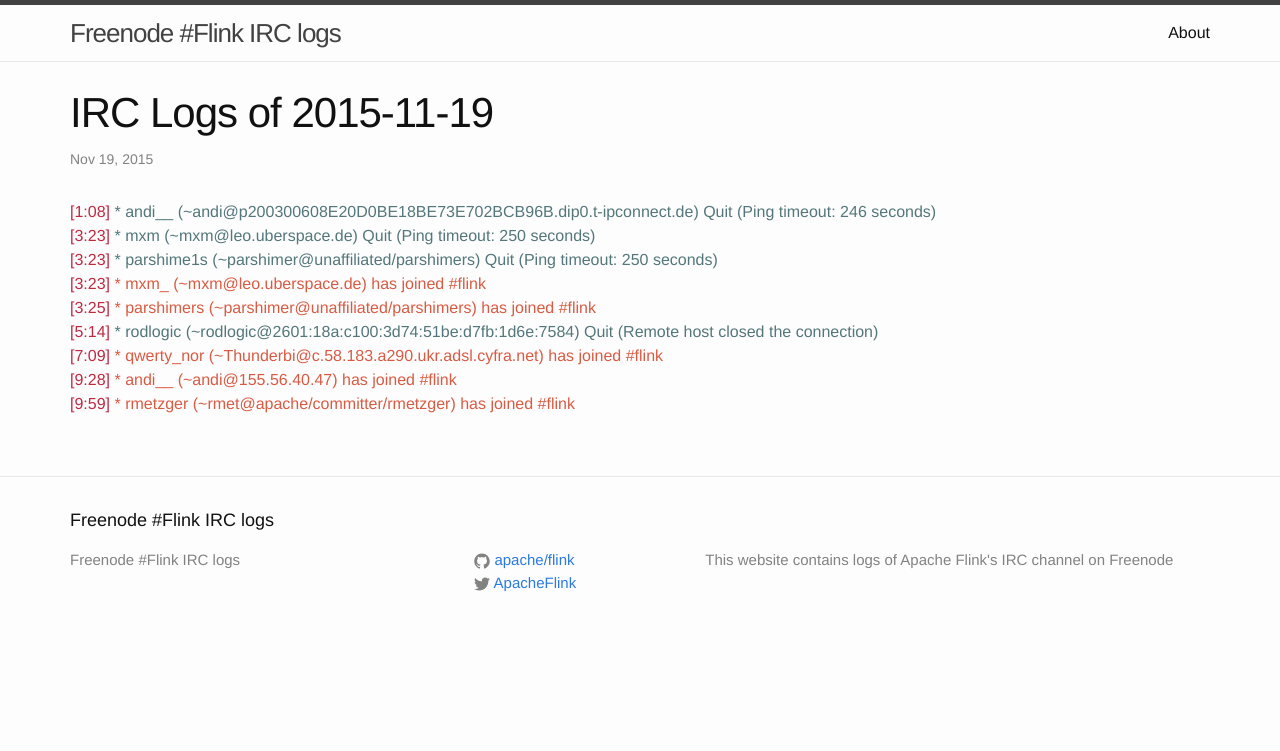
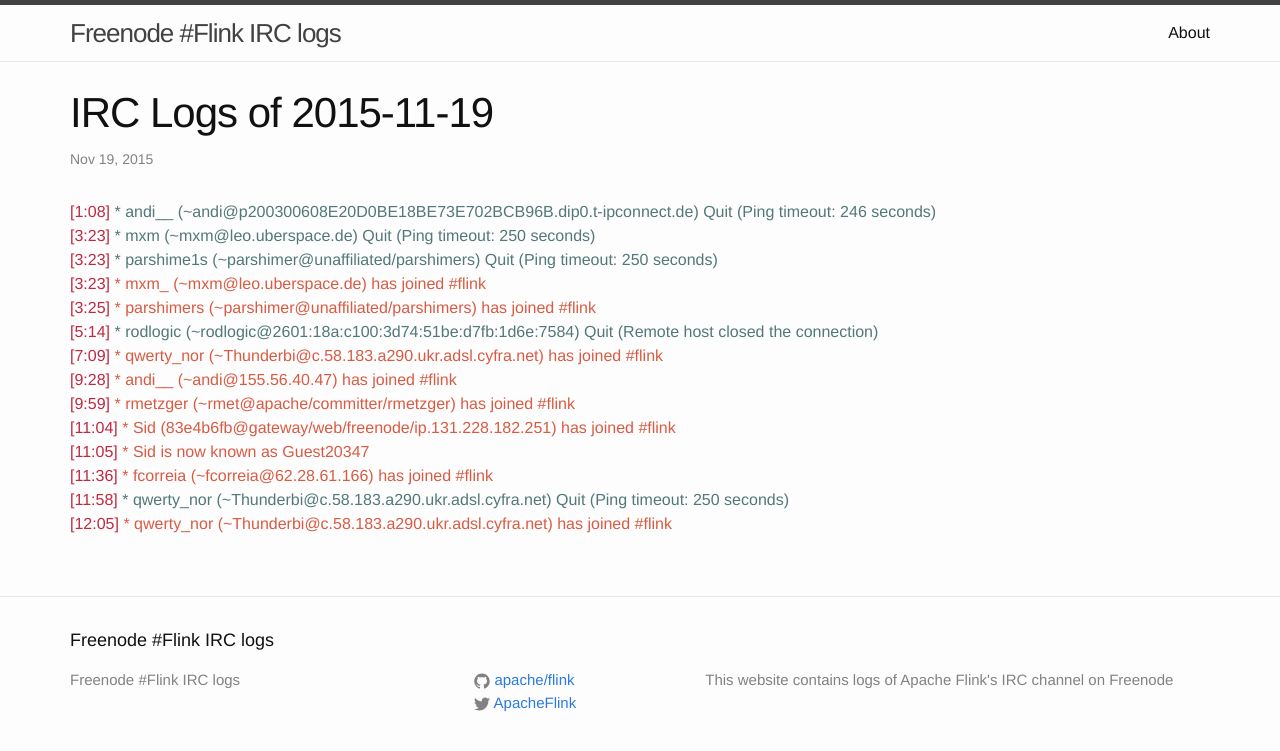
Before and after one commit to flink-irc-logs/flink-irc-logs.github.io, a Jekyll site: the page built from _posts/2015-11-19-logs.markdown, in a window 1280 px wide. Shown: the top 751 px of the page. Built offline with Jekyll 4.4.1, drawn with Linux system fonts in a browser that asks for light colours.

Commit message:
Update of the logs on Thu Nov 19 12:22:36 CET 2015

```diff
--- a/_posts/2015-11-19-logs.markdown
+++ b/_posts/2015-11-19-logs.markdown
@@ -13,3 +13,8 @@
 <span class="irc-date">[7:09]</span> <span class="irc-green">* qwerty_nor (~Thunderbi@c.58.183.a290.ukr.adsl.cyfra.net) has joined #flink</span><br />
 <span class="irc-date">[9:28]</span> <span class="irc-green">* andi__ (~andi@155.56.40.47) has joined #flink</span><br />
 <span class="irc-date">[9:59]</span> <span class="irc-green">* rmetzger (~rmet@apache/committer/rmetzger) has joined #flink</span><br />
+<span class="irc-date">[11:04]</span> <span class="irc-green">* Sid (83e4b6fb@gateway/web/freenode/ip.131.228.182.251) has joined #flink</span><br />
+<span class="irc-date">[11:05]</span> <span class="irc-green">* Sid is now known as Guest20347</span><br />
+<span class="irc-date">[11:36]</span> <span class="irc-green">* fcorreia (~fcorreia@62.28.61.166) has joined #flink</span><br />
+<span class="irc-date">[11:58]</span> <span class="irc-navy">* qwerty_nor (~Thunderbi@c.58.183.a290.ukr.adsl.cyfra.net) Quit (Ping timeout: 250 seconds)</span><br />
+<span class="irc-date">[12:05]</span> <span class="irc-green">* qwerty_nor (~Thunderbi@c.58.183.a290.ukr.adsl.cyfra.net) has joined #flink</span><br />
```
